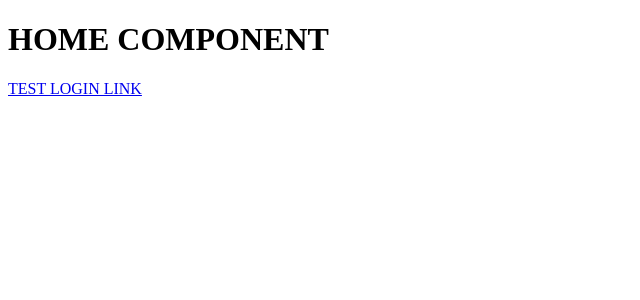
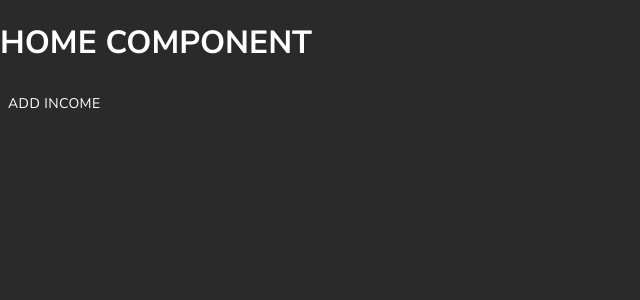
Before and after one commit to jordan-ashbacher/finance-tracker, a React (Create React App) app: page /#/home in a window 1280 px wide. Shown: the top 300 px of the page, without its empty margins (0-640 px from the left). Built offline with nearby package versions, Linux system fonts and the light colour scheme.

Commit message:
adds global styles and creates expense and income form components

```diff
--- a/package.json
+++ b/package.json
@@ -3,6 +3,7 @@
   "version": "0.1.0",
   "private": true,
   "dependencies": {
+    "@material-ui/core": "^4.11.4",
     "@testing-library/jest-dom": "^5.12.0",
     "@testing-library/react": "^11.2.7",
     "@testing-library/user-event": "^12.8.3",
--- a/src/components/App/App.css
+++ b/src/components/App/App.css
@@ -1,38 +1,15 @@
-.App {
-  text-align: center;
+@import url('https://fonts.googleapis.com/css2?family=Nunito+Sans:wght@300;400;700&display=swap');
+
+* {
+  box-sizing: border-box;
+  font-family: 'Nunito Sans', sans-serif;
+  color: #fff;
 }
 
-.App-logo {
-  height: 40vmin;
-  pointer-events: none;
+html,
+body,
+#react-root {
+  height: 100%;
+  margin: 0;
+  background: #2a2a2a;
 }
-
-@media (prefers-reduced-motion: no-preference) {
-  .App-logo {
-    animation: App-logo-spin infinite 20s linear;
-  }
-}
-
-.App-header {
-  background-color: #282c34;
-  min-height: 100vh;
-  display: flex;
-  flex-direction: column;
-  align-items: center;
-  justify-content: center;
-  font-size: calc(10px + 2vmin);
-  color: white;
-}
-
-.App-link {
-  color: #61dafb;
-}
-
-@keyframes App-logo-spin {
-  from {
-    transform: rotate(0deg);
-  }
-  to {
-    transform: rotate(360deg);
-  }
-}
--- a/src/components/App/App.jsx
+++ b/src/components/App/App.jsx
@@ -1,10 +1,22 @@
 import React from "react"
 import { HashRouter as Router, Route, Redirect, Switch } from "react-router-dom"
+import { ThemeProvider, createMuiTheme } from "@material-ui/core/styles"
 
+import './App.css'
 import Home from "../Home/Home"
+
+const theme = createMuiTheme({
+  palette: {
+    background: {
+      primary: '#2a2a2a'
+    }
+  }
+})
+
 
 function App() {
     return (
+      <ThemeProvider theme={theme}>
         <Router>
             <div>
                 <Redirect exact from="/" to="/home" />
@@ -15,6 +27,7 @@ function App() {
                 </Switch>
             </div>
         </Router>
+      </ThemeProvider>
     )
 }
 
--- a/src/components/Home/Home.jsx
+++ b/src/components/Home/Home.jsx
@@ -1,13 +1,36 @@
+import { useState } from 'react'
 import { Link } from 'react-router-dom'
+import { makeStyles } from '@material-ui/core'
+import Button from '@material-ui/core/Button'
+import { useHistory } from 'react-router-dom'
+
 
 const Home = () => {
 
+    const [openIncomeForm, setOpenIncomeForm] = useState(false)
+
+    const handleOpenIncomeForm = () => {
+        console.log('income form open')
+        setOpenIncomeForm(true)
+
+    }
+
+    const handleCloseIncomeForm = () => {
+        console.log('income form close')
+        setOpenIncomeForm(false)
+    }
+
     return(
-        <>
-        <h1>HOME COMPONENT</h1>
-        <Link to="/login">TEST LOGIN LINK</Link>
-        </>
+        <div>
+            <h1>HOME COMPONENT</h1>
+            <Button onClick={handleOpenIncomeForm}>Add Income</Button>
+
+        </div>
     )
 }
 
+// const useStyles = makeStyles({
+
+// })
+
 export default Home
```
Also changed, not shown: src/components/IncomeForm/IncomeForm.jsx (added, +11 -0 lines), src/components/ExpenseForm/ExpenseForm.jsx (added), 1 other file (tests, documents, lock files or other folders).
